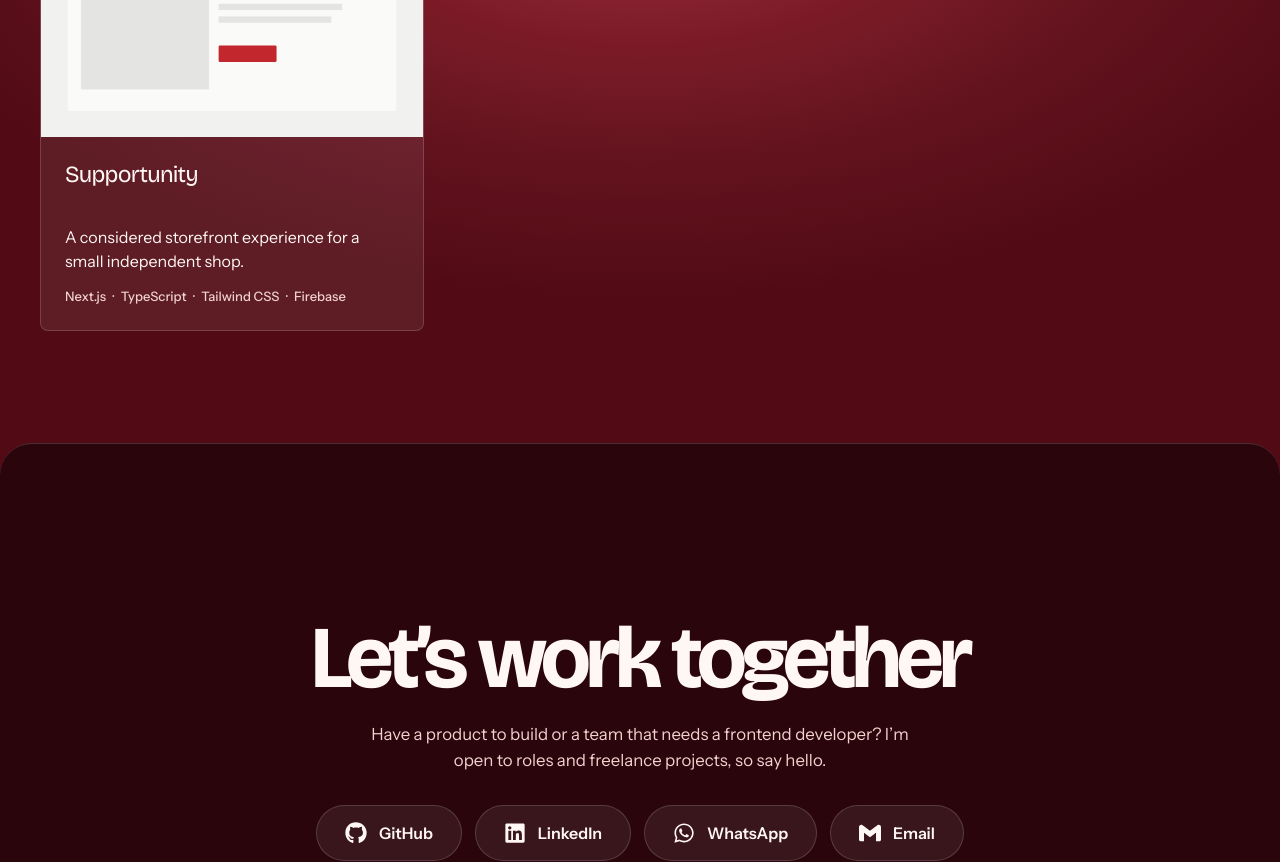
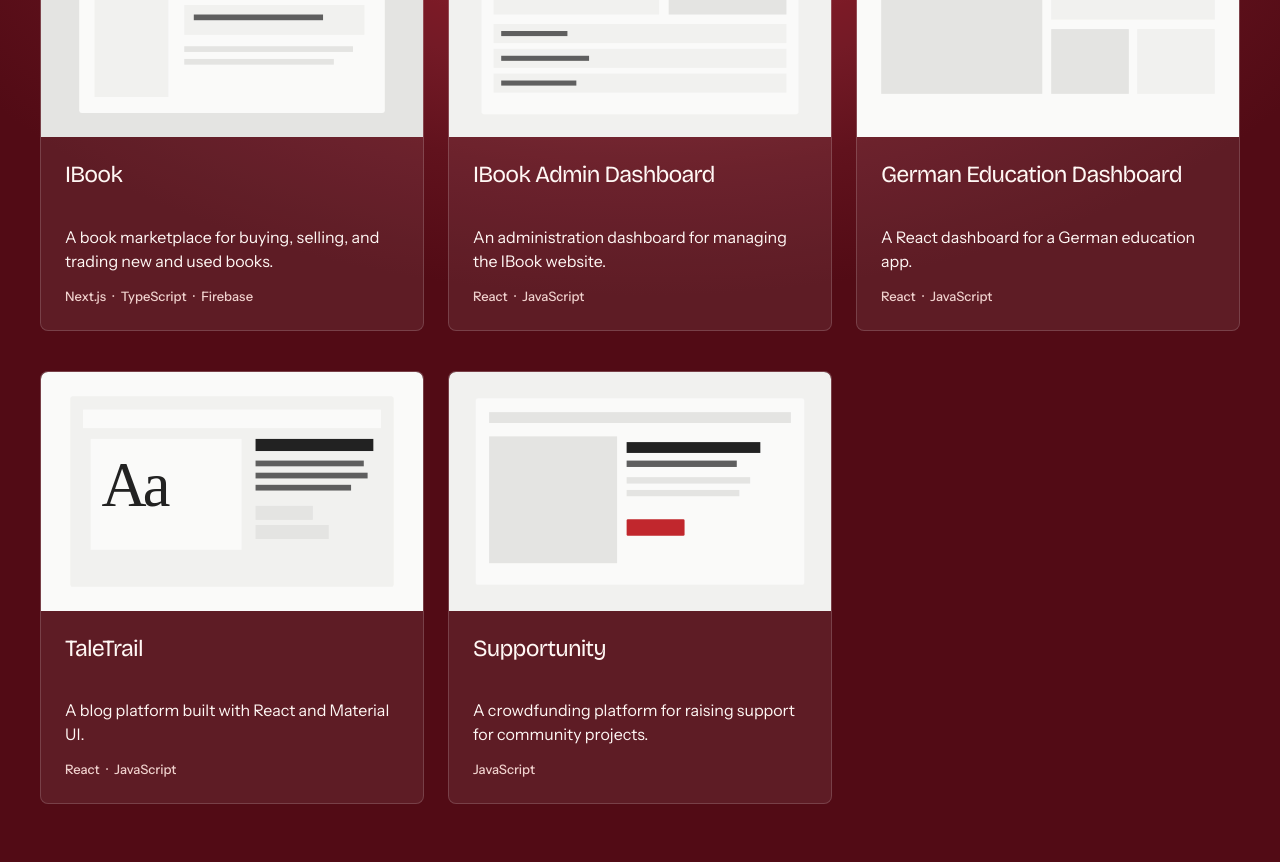
Before and after one commit to AmirMostafa-eng/Amir-Mostafa-Portfolio, a Next.js app: page /projects in a window 1280 px wide. Shown: the part 440-1302 px from the top of the page. Built offline with nearby package versions, Linux system fonts and the light colour scheme.

Commit message:
added 5 projects

```diff
--- a/data/projects.ts
+++ b/data/projects.ts
@@ -5,80 +5,63 @@ import type { Project } from "@/types";
 // video: parseVideoUrl("https://yourname.wistia.com/medias/abc123xyz"),
 export const projects: Project[] = [
   {
+    slug: "iBook",
+    title: "IBook",
+    summary: "A book marketplace for buying, selling, and trading new and used books.",
+    description: "Bookhaven connects readers, individual sellers, and libraries. Users can browse books, list items for sale or trade, and negotiate through chat.",
+    techs: ["nextjs", "typescript", "firebase"],
+    cover: "/images/projects/field-notes.svg",
+    links: { repo: "https://github.com/AmirMostafa-eng/bookhaven" },
+    video: null,
+    featured: true,
+    year: 2025,
+  },
+  {
+    slug: "ibook-admin-dashboard",
+    title: "IBook Admin Dashboard",
+    summary: "An administration dashboard for managing the IBook website.",
+    description: "A companion admin dashboard for handling state and managing the IBook website.",
+    techs: ["react", "javascript"],
+    cover: "/images/projects/daily-dashboard.svg",
+    links: { repo: "https://github.com/AmirMostafa-eng/admin-dashboard" },
+    video: null,
+    featured: true,
+    year: 2025,
+  },
+  {
+    slug: "ge-dashboard",
+    title: "German Education Dashboard",
+    summary: "A React dashboard for a German education app.",
+    description: "A dashboard interface for a German education application, built with React.",
+    techs: ["react", "javascript"],
+    cover: "/images/projects/studio-archive.svg",
+    links: { repo: "https://github.com/AmirMostafa-eng/GE_Dashboard" },
+    video: null,
+    featured: true,
+    year: 2025,
+  },
+  {
+    slug: "taletrail",
+    title: "TaleTrail",
+    summary: "A blog platform built with React and Material UI.",
+    description: "TaleTrail is a blog project focused on sharing and discovering written stories.",
+    techs: ["react", "javascript"],
+    cover: "/images/projects/type-study.svg",
+    links: { repo: "https://github.com/AmirMostafa-eng/TaleTrail" },
+    video: null,
+    featured: true,
+    year: 2025,
+  },
+  {
     slug: "supportunity",
     title: "Supportunity",
-    summary: "A considered storefront experience for a small independent shop.",
-    description: "A flexible storefront concept designed to make browsing and buying feel clear from the first visit. The layout keeps product details easy to scan across screen sizes.",
-    techs: ["nextjs", "typescript", "tailwindcss", "firebase"],
+    summary: "A crowdfunding platform for raising support for community projects.",
+    description: "SupportUnity is a crowdfunding platform that helps people present projects and gather community support.",
+    techs: ["Bootstrap", "javascript"],
     cover: "/images/projects/commerce-studio.svg",
-    links: { live: "https://example.com", repo: "https://github.com" },
+    links: { repo: "https://github.com/AmirMostafa-eng/Crowdfunding-Project-SupportUnity" },
     video: { provider: "vimeo", id: "1240895788", hash: "64598d4d8c" },
-    // video: { provider: "wistia", id: "qghx80oo8s" },
     featured: true,
-    year: 2026,
-    learned: ["Building reusable product views", "Keeping checkout steps focused"],
+    year: 2025,
   },
-  // {
-  //   slug: "field-notes",
-  //   title: "Field Notes",
-  //   summary: "A reading space for collecting ideas and notes in one place.",
-  //   description: "Field Notes is a quiet, responsive reading experience for saving references and organizing short notes. Its focus is on legibility and a simple writing flow.",
-  //   techs: ["react", "typescript", "firebase"],
-  //   cover: "/images/projects/field-notes.svg",
-  //   links: { repo: "https://github.com" },
-  //   video: { provider: "vimeo", id: "https://vimeo.com/1240895788/64598d4d8c?fl=pl&fe=sh" },
-  //   featured: true,
-  //   year: 2025,
-  //   learned: ["Designing useful empty states", "Managing responsive reading layouts"],
-  // },
-  // {
-  //   slug: "studio-archive",
-  //   title: "Studio Archive",
-  //   summary: "A portfolio and archive for a multidisciplinary creative studio.",
-  //   description: "An image-forward archive that gives each project room to speak while keeping navigation consistent and accessible.",
-  //   techs: ["nextjs", "javascript", "tailwindcss"],
-  //   cover: "/images/projects/studio-archive.svg",
-  //   links: { live: "https://example.com" },
-  //   video: null,
-  //   featured: true,
-  //   year: 2025,
-  // },
-  // {
-  //   slug: "daily-dashboard",
-  //   title: "Daily Dashboard",
-  //   summary: "A lightweight overview of tasks, notes, and the day ahead.",
-  //   description: "A compact dashboard that brings daily tasks and reminders together with clear status, careful spacing, and keyboard-friendly controls.",
-  //   techs: ["react", "typescript", "nodejs"],
-  //   cover: "/images/projects/daily-dashboard.svg",
-  //   links: { repo: "https://github.com" },
-  //   video: null,
-  //   featured: true,
-  //   year: 2024,
-  //   learned: ["Prioritizing information in a dense view", "Making interactive controls accessible"],
-  // },
-  // {
-  //   slug: "weekend-map",
-  //   title: "Weekend Map",
-  //   summary: "A small map-based guide to places worth exploring nearby.",
-  //   description: "A responsive guide for discovering local places, with a compact list view that complements the map and remains useful on mobile.",
-  //   techs: ["nextjs", "react", "javascript"],
-  //   cover: "/images/projects/weekend-map.svg",
-  //   links: { live: "https://example.com", repo: "https://github.com" },
-  //   video: null,
-  //   featured: false,
-  //   year: 2024,
-  // },
-  // {
-  //   slug: "type-study",
-  //   title: "Type Study",
-  //   summary: "An interactive study of type scales and reading rhythm.",
-  //   description: "A small browser-based exploration of typography, line length, and spacing. The controls let readers compare a few practical type treatments.",
-  //   techs: ["react", "typescript", "accessibility"],
-  //   cover: "/images/projects/type-study.svg",
-  //   links: { repo: "https://github.com" },
-  //   video: null,
-  //   featured: false,
-  //   year: 2023,
-  //   learned: ["Building controls with keyboard access", "Testing typography across viewports"],
-  // },
 ];
```
